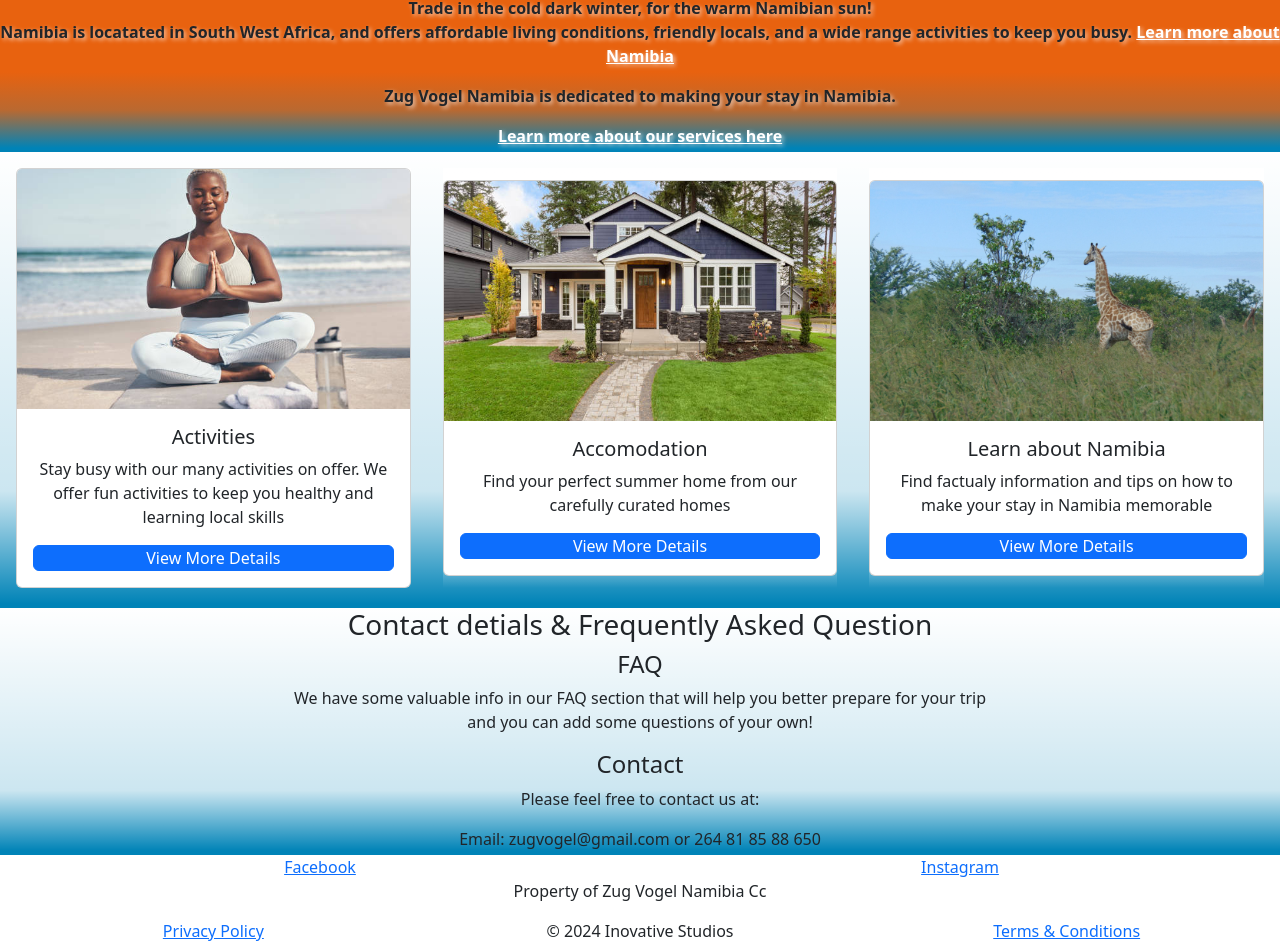
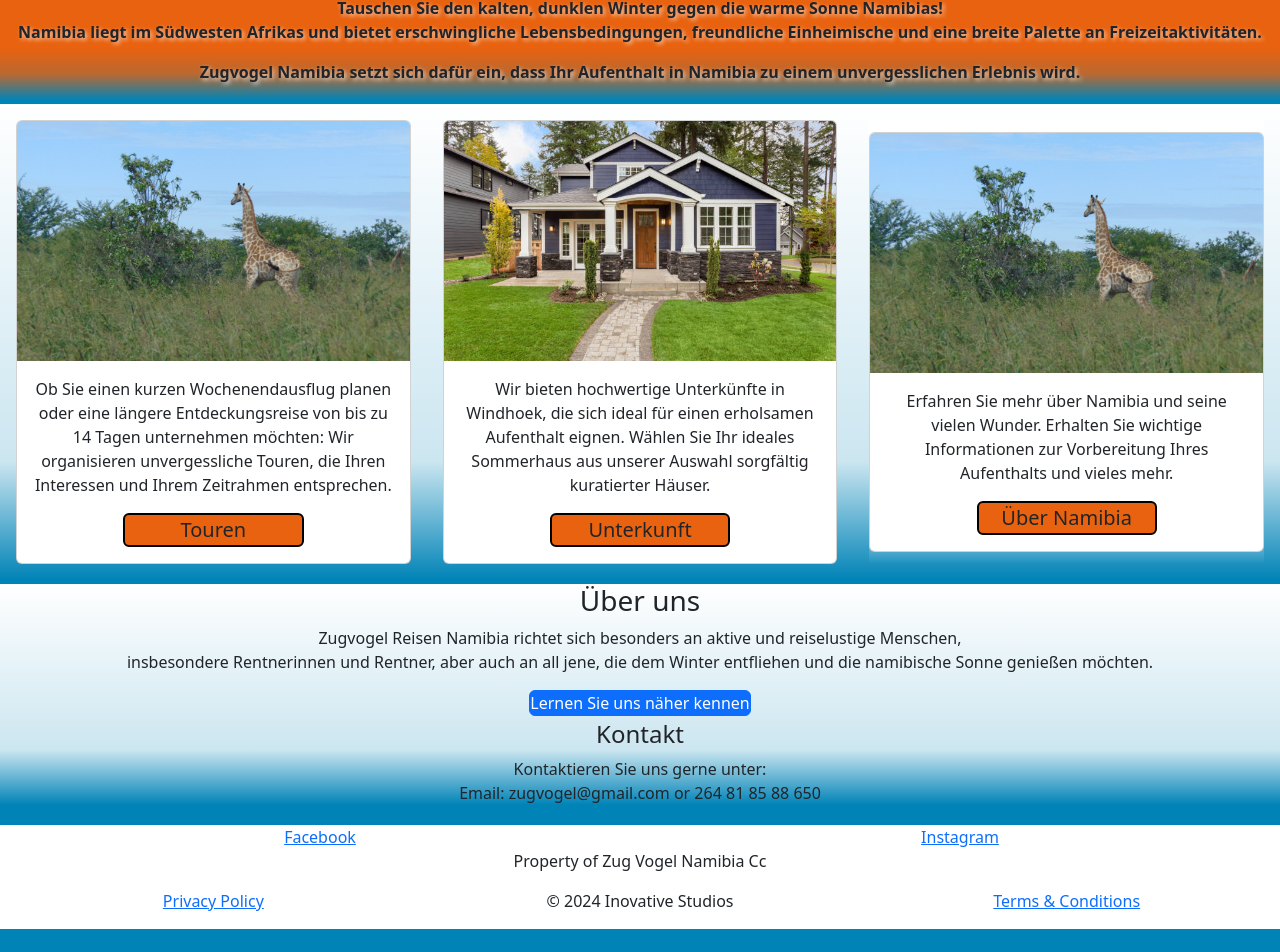
Before and after one commit to Inotila/Zug-Vogel, a React (Create React App) app in the folder frontend/: page / in a window 1280 px wide. Shown: the part 330-1282 px from the top of the page. After the commit the page ends 1259 px from the top, so only its background shows below. Built offline with nearby package versions, Linux system fonts and the light colour scheme.

Commit message:
Added Gemran home page text and style

```diff
--- a/frontend/src/components/home/assets/css/home.css
+++ b/frontend/src/components/home/assets/css/home.css
@@ -113,3 +113,20 @@ background: linear-gradient(
     rgba(255, 255, 255, 0) 100%
   ) !important; /* Add gradient effect */
 }
+
+.home-btn {
+  background-color: #e8620f !important;
+  border: 2px solid #000000 !important;
+  width: 50%;
+}
+
+.home-btn:hover {
+  background-color: #c64900; /* Slightly darker shade on hover */
+  color: #fff !important;
+  font-weight:bold !important;
+}
+
+.card-title {
+  margin-bottom: 3px !important;
+  margin-top: 3px !important;
+}
--- a/frontend/src/components/home/home.tsx
+++ b/frontend/src/components/home/home.tsx
@@ -3,7 +3,6 @@ import { Link } from 'react-router-dom';
 import '../../assets/css/index.css';
 import './assets/css/home.css';
 import house1 from './assets/images/house1.jpg';
-import yoga from './assets/images/yoga.jpg'
 import gallery from './assets/images/gallery.jpg'
 
 const HomePage: React.FC = () => {
@@ -17,52 +16,54 @@ const HomePage: React.FC = () => {
       </div>
       <div className="row hero-text-container">
         <div className="col">
-             <p>Trade in the cold dark winter, for the warm Namibian sun!
+          <p>Tauschen Sie den kalten, dunklen Winter gegen die warme Sonne Namibias!
             <br />
-                Namibia is locatated in South West Africa, and offers affordable living conditions, friendly locals, and a wide range
-                activities to keep you busy. <Link to="/" className='learn-about-namibia-link-text-container'>
-                  Learn more about Namibia
-            </Link>
+            Namibia liegt im Südwesten Afrikas und bietet erschwingliche Lebensbedingungen,
+            freundliche Einheimische und eine breite Palette an Freizeitaktivitäten.
           </p>
-            <p>Zug Vogel Namibia is dedicated to making your stay in Namibia.</p>
-            <Link to="/" className='learn-about-namibia-link-text-container'>
-                  Learn more about our services here
-            </Link>
+          <p>Zugvogel Namibia setzt sich dafür ein, dass Ihr Aufenthalt in Namibia zu einem unvergesslichen Erlebnis wird.</p>
         </div>
       </div>
       <div className="row home-card-row mt-1">
         <div className="col card-col m-3">
-            <div className="card homepage-card flex-fill">
-                <img className="homepage-cover-image card-img-top" src={yoga} alt="#" />
-                  <div className="card-body d-flex flex-column">
-                      <h5 className="card-title accomodation-title">Activities</h5>
-                      <p className="card-text accomodation-text">Stay busy with our many activities on offer. We offer fun activities to keep you healthy and learning local skills</p>
-                      <Link to="/activities" className="btn btn-primary mt-auto">
-                        View More Details
+          <div className="card homepage-card flex-fill d-flex flex-column align-items-center text-center">
+            <img className="homepage-cover-image card-img-top" src={gallery} alt="#" />
+            <div className="card-body d-flex flex-column  d-flex flex-column align-items-center text-center">
+              <p className="card-text">
+                Ob Sie einen kurzen Wochenendausflug planen oder eine längere Entdeckungsreise von bis zu
+                14 Tagen unternehmen möchten: Wir organisieren unvergessliche Touren, die Ihren
+                Interessen und Ihrem Zeitrahmen entsprechen.
+              </p>
+              <Link to="/activities" className="btn home-btn mt-auto">
+                <h5 className="card-title accomodation-title">Touren</h5>
               </Link>
             </div>
           </div>
         </div>
         <div className="col card-col m-3">
-            <div className="card homepage-card flex-fill">
+          <div className="card homepage-card flex-fill d-flex flex-column align-items-center text-center">
             <img className="homepage-cover-image card-img-top" src={house1} alt="#" />
-                  <div className="card-body d-flex flex-column">
-                      <h5 className="card-title accomodation-title">Accomodation</h5>
-                      <p className="card-text accomodation-text">Find your perfect summer home from our carefully curated homes</p>
-                      <Link to="/accomodation" className="btn btn-primary mt-auto">
-                        View More Details
+            <div className="card-body d-flex flex-column  d-flex flex-column align-items-center text-center">
+              <p className="card-text accomodation-text">
+                Wir bieten hochwertige Unterkünfte in Windhoek, die sich ideal für einen erholsamen Aufenthalt eignen.
+                Wählen Sie Ihr ideales Sommerhaus aus unserer Auswahl sorgfältig kuratierter Häuser.
+              </p>
+              <Link to="/accomodation" className="btn home-btn mt-auto">
+                <h5 className="card-title accomodation-title">Unterkunft</h5>
               </Link>
             </div>
           </div>
         </div>
         <div className="col card-col m-3">
-            <div className="card homepage-card flex-fill">
+          <div className="card homepage-card flex-fill d-flex flex-column align-items-center text-center">
             <img className="homepage-cover-image card-img-top" src={gallery} alt="#" />
-                  <div className="card-body d-flex flex-column">
-                      <h5 className="card-title accomodation-title">Learn about Namibia</h5>
-                      <p className="card-text accomodation-text">Find factualy information and tips on how to make your stay in Namibia memorable</p>
-                      <Link to="/" className="btn btn-primary mt-auto">
-                        View More Details
+            <div className="card-body d-flex flex-column  d-flex flex-column align-items-center text-center">
+              <p className="card-text accomodation-text">
+                Erfahren Sie mehr über Namibia und seine vielen Wunder.
+                Erhalten Sie wichtige Informationen zur Vorbereitung Ihres Aufenthalts und vieles mehr.
+              </p>
+              <Link to="/" className="btn home-btn mt-auto">
+                <h5 className="card-title accomodation-title">Über Namibia</h5>
               </Link>
             </div>
           </div>
@@ -71,16 +72,20 @@ const HomePage: React.FC = () => {
       <div className="row mt-1">
         <div className="col">
           <div className='contact-and-faq-container' >
-            <h3> Contact detials & Frequently Asked Question </h3>
-                <h4>FAQ</h4>
-                <p>We have some valuable info in our FAQ section that will help you better prepare for your trip
+            <h3>Über uns</h3>
+            <p className='about-us-text'>Zugvogel Reisen Namibia richtet sich besonders an aktive und reiselustige Menschen,
               <br />
-                    and you can add some questions of your own!
+              insbesondere Rentnerinnen und Rentner, aber auch an all jene, die dem Winter entfliehen und
+              die namibische Sonne genießen möchten.
             </p>
-
-                <h4>Contact</h4>
-                <p>Please feel free to contact us at:</p>
+            <Link to="/" className="btn btn-primary mt-auto">
+              Lernen Sie uns näher kennen
+            </Link>
+            <h4 className='mt-1'>Kontakt</h4>
+            <p>Kontaktieren Sie uns gerne unter:
+              <br />
               Email: zugvogel@gmail.com or 264 81 85 88 650
+            </p>
           </div>
         </div>
       </div>
```
Lines whose indentation alone changed are shown as unchanged.
